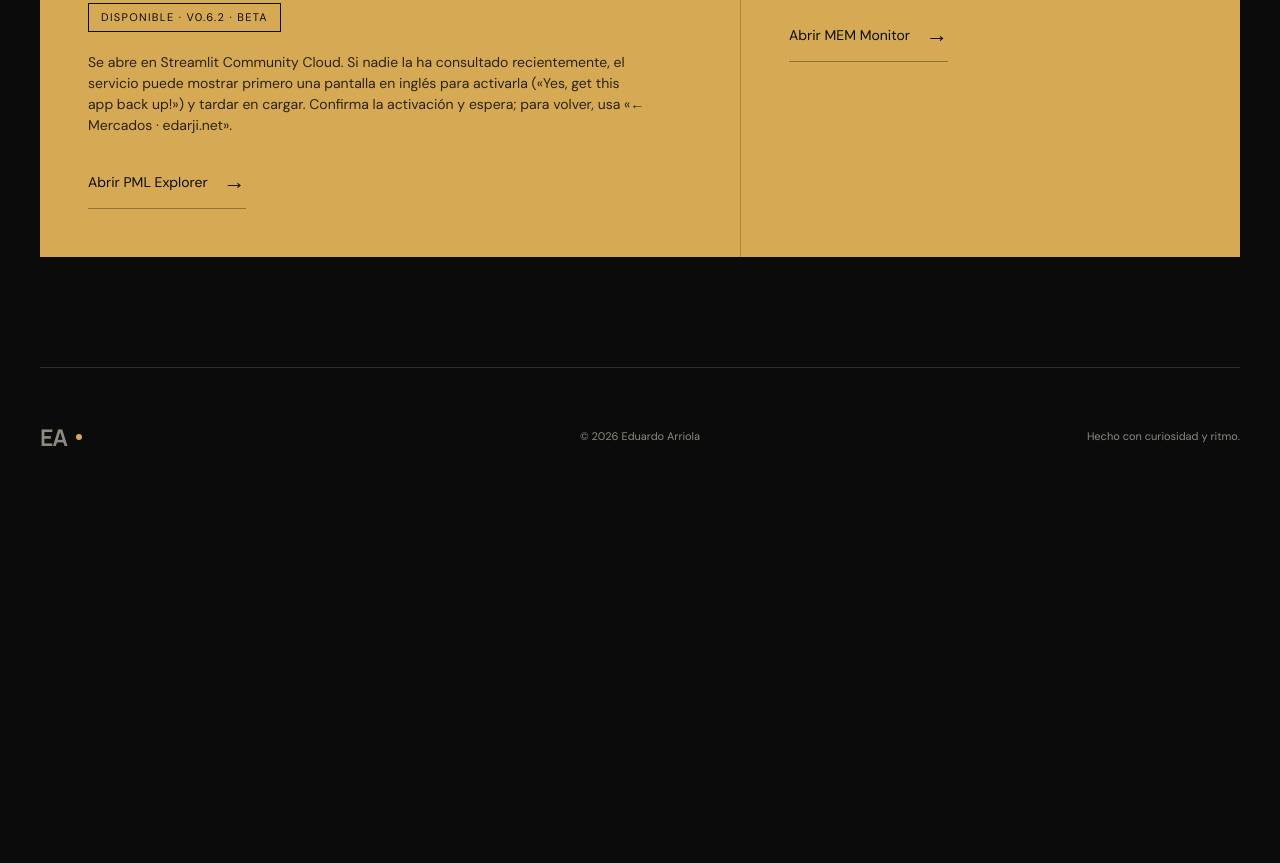
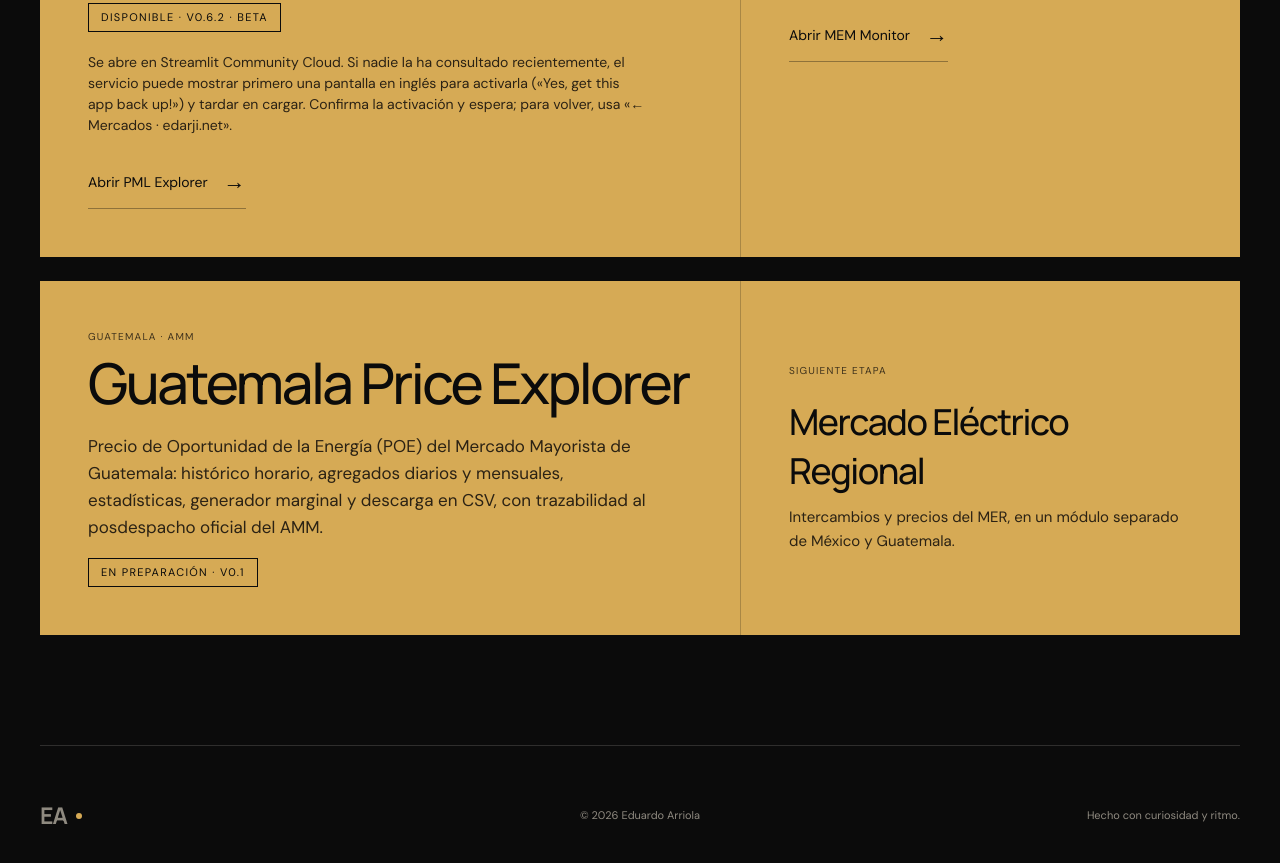
Before and after one commit to edarji/edarji.net, a plain HTML site: page mercados/index.html in a window 1280 px wide. Shown: the part 900-1763 px from the top of the page. Before the commit the page ends 1407 px from the top, so only its background shows below. Drawn offline with Linux system fonts and the light colour scheme.

Commit message:
Mercados: tarjeta Guatemala Price Explorer (en preparación) y MER como siguiente etapa
Refs #8

Co-Authored-By: Claude Opus 5.5 <noreply@anthropic.com>
Claude-Session: https://claude.ai/code/session_01EMvTVimXL6Eh4FnepeyPTw

```diff
--- a/mercados/index.html
+++ b/mercados/index.html
@@ -82,6 +82,19 @@
             <a class="text-link" href="../mem-monitor/">Abrir MEM Monitor <span>→</span></a>
           </div>
         </div>
+        <div class="featured-card">
+          <div class="featured-main">
+            <p class="card-kicker">Guatemala · AMM</p>
+            <h2>Guatemala Price Explorer</h2>
+            <p>Precio de Oportunidad de la Energía (POE) del Mercado Mayorista de Guatemala: histórico horario, agregados diarios y mensuales, estadísticas, generador marginal y descarga en CSV, con trazabilidad al posdespacho oficial del AMM.</p>
+            <span class="status-badge">En preparación · v0.1</span>
+          </div>
+          <div class="featured-tool">
+            <p class="card-kicker">Siguiente etapa</p>
+            <h3>Mercado Eléctrico Regional</h3>
+            <p>Intercambios y precios del MER, en un módulo separado de México y Guatemala.</p>
+          </div>
+        </div>
       </section>
     </main>
 
--- a/styles.css
+++ b/styles.css
@@ -214,6 +214,7 @@ a:focus-visible,button:focus-visible,select:focus-visible,input:focus-visible,su
 .featured { padding-block:110px 0; }
 .featured .section-number { margin:0 0 30px; }
 .featured-card { display:grid; grid-template-columns:1.4fr 1fr; background:var(--gold); color:var(--ink); }
+.featured-card + .featured-card { margin-top:24px; }
 .featured-main { padding:48px; }
 .featured-card .card-kicker { color:#3f321c; }
 .featured-card h2 { font-size:clamp(38px,4.4vw,60px); }
```
